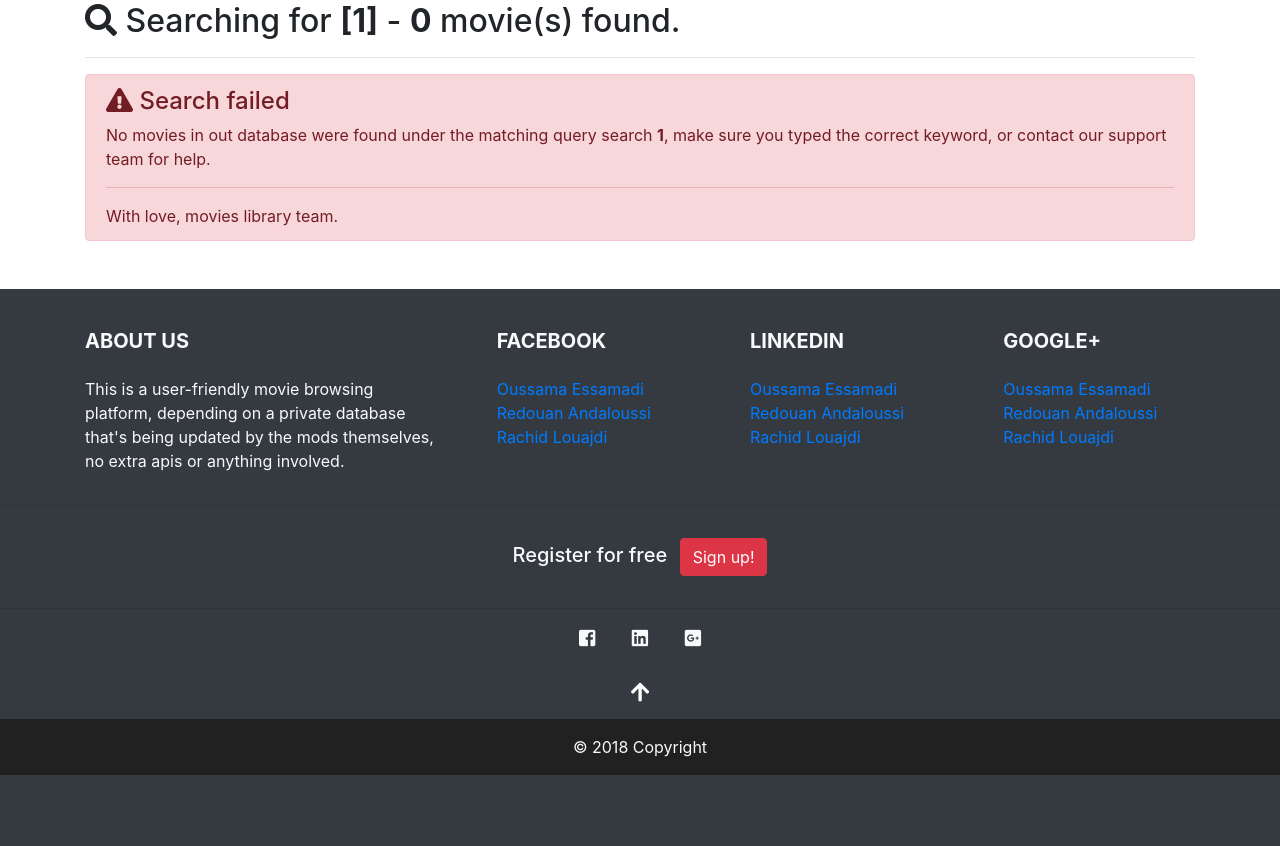
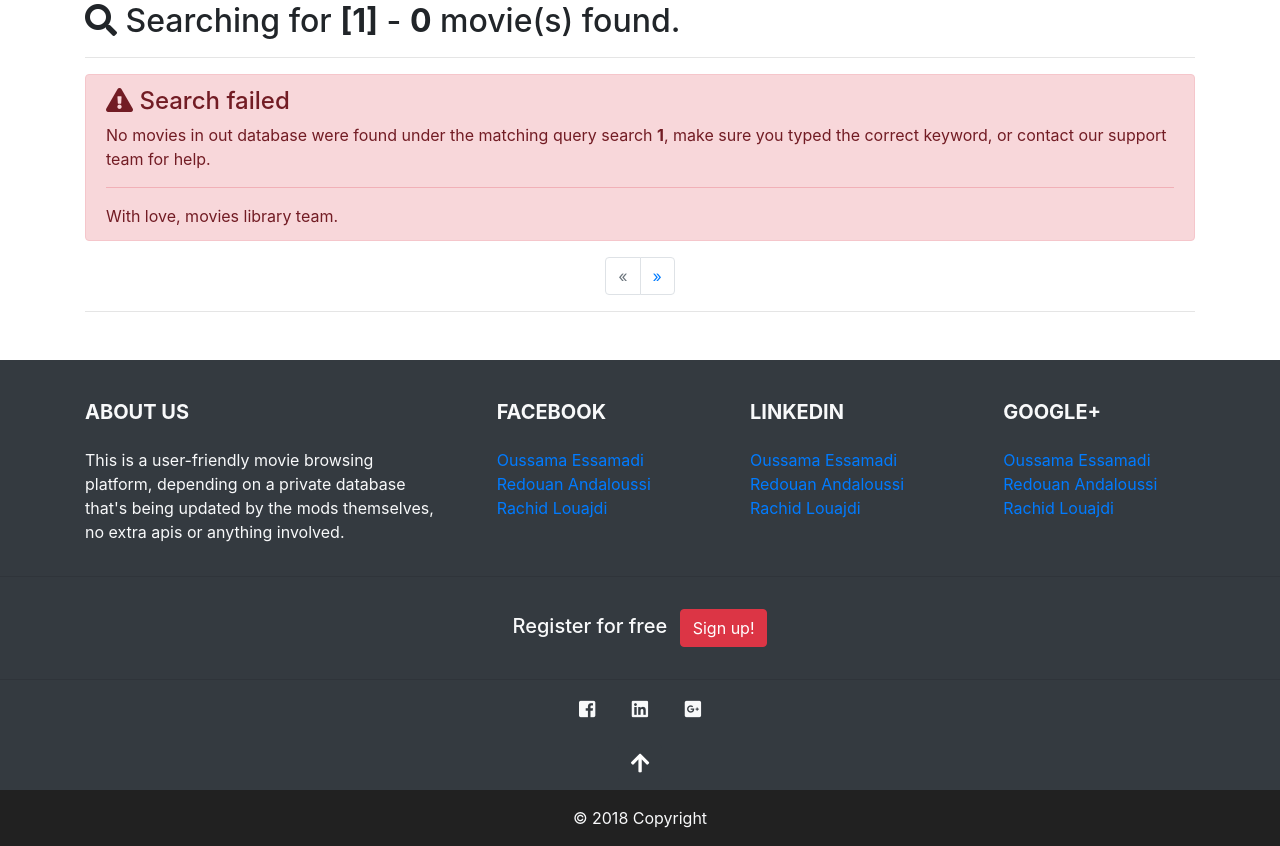
Before and after one commit to eoussama/movies-library, a PHP site: page /pages/search.php?searchQuery=1 in a window 1280 px wide. Shown: the part 492-1338 px from the top of the page. Before the commit the page ends 1267 px from the top, so only its background shows below. Run offline with PHP 8.4, Linux system fonts and the light colour scheme; tables that the repository leaves empty hold one stand-in row (values such as "Sample post").

Commit message:
Minor update
+ Pagination added.
+ 3 more movies added.

```diff
--- a/includes/header.php
+++ b/includes/header.php
@@ -115,6 +115,7 @@
 								<a class="dropdown-item" href="\movies-library\pages\search.php?searchQuery=&filterCategory=Romance">Romance</a>
 								<a class="dropdown-item" href="\movies-library\pages\search.php?searchQuery=&filterCategory=Thriller">Thriller</a>
 								<a class="dropdown-item" href="\movies-library\pages\search.php?searchQuery=&filterCategory=War">War</a>
+								<a class="dropdown-item" href="\movies-library\pages\search.php?searchQuery=&filterCategory=Western">Western</a>
 							</div>
 						</li>
 						<li class="nav-item">
--- a/pages/search.php
+++ b/pages/search.php
@@ -4,17 +4,24 @@
 
 	$searchQuery = $_GET['searchQuery'];
 	$filterCategory = !isset($_GET['filterCategory']) == true ? "" : $_GET['filterCategory'];
+	$resultPage = !isset($_GET['resultPage']) == true ? 0 : $_GET['resultPage'];
 
-	if(strlen($filterCategory) == 0)
-		$query = "SELECT * FROM `movies` WHERE `title` LIKE '%$searchQuery%';";
+	if(strlen($filterCategory) == 0) {
+		$query = "SELECT * FROM `movies` WHERE `title` LIKE '%$searchQuery%' LIMIT ".($resultPage * 5).", 5;";
+		$rquery = "SELECT * FROM `movies` WHERE `title` LIKE '%$searchQuery%';";
+	}
 	else
-		$query = "SELECT * FROM `movies` WHERE `title` LIKE '%$searchQuery%' AND `categories` LIKE '%$filterCategory%';";
-
+	{
+		$query = "SELECT * FROM `movies` WHERE `title` LIKE '%$searchQuery%' AND `categories` LIKE '%$filterCategory%' LIMIT ".($resultPage * 5).", 5;";
+		$rquery = "SELECT * FROM `movies` WHERE `title` LIKE '%$searchQuery%' AND `categories` LIKE '%$filterCategory%';";
+	}
 	$results = mysqli_query($con, $query);
+	$rows = mysqli_num_rows(mysqli_query($con, $rquery));
+	$pages = ceil($rows / 5);
 	$movies = mysqli_fetch_all($results, MYSQLI_ASSOC);
 ?>
  		<main class="container mt-5 mb-5">
-      		<h2><i class="fa fa-search"></i> Searching for <?php echo (strlen($searchQuery) == 0 ? "<b>[Movies]</b>" : "<b>[$searchQuery]</b>"); ?> - <?php echo (strlen($filterCategory) != 0 ? "Filter: <b>[$filterCategory]</b> -" : ""); ?> <?php echo "<b>".sizeof($movies)."</b>"; ?> movie(s) found.</h2>
+      		<h2><i class="fa fa-search"></i> Searching for <?php echo (strlen($searchQuery) == 0 ? "<b>[Movies]</b>" : "<b>[$searchQuery]</b>"); ?> - <?php echo (strlen($filterCategory) != 0 ? "Filter: <b>[$filterCategory]</b> -" : ""); ?> <?php echo "<b>".$rows."</b>"; ?> movie(s) found.</h2>
       		<hr>
       		<?php if(sizeof($movies) == 0): ?>
       			<div class="alert alert-danger" role="alert">
@@ -46,6 +53,27 @@
 					</div>
 				<?php endforeach; ?>
        		<?php endif; ?>
+
+       		<nav aria-label="Movie pagination">
+				<ul class="pagination justify-content-center">
+					<li class="page-item <?php if($resultPage == 0) echo "disabled" ?>">
+						<a class="page-link" href="<?php echo "\movies-library\pages\search.php?searchQuery=$searchQuery&filterCategory=$filterCategory&resultPage=".($resultPage - 1); ?>" aria-label="Previous">
+							<span aria-hidden="true">&laquo;</span>
+							<span class="sr-only">Previous</span>
+						</a>
+					</li>
+					<?php for($i = 0; $i<$pages; $i++): ?>
+						<li class="page-item <?php if($i == $resultPage) echo "active" ?>"><a class="page-link" href="<?php echo "\movies-library\pages\search.php?searchQuery=$searchQuery&filterCategory=$filterCategory&resultPage=$i"; ?>"><?php echo $i + 1; ?></a></li>
+					<?php endfor; ?>
+					<li class="page-item <?php if($resultPage + 1 == $pages) echo "disabled" ?>">
+						<a class="page-link" href="<?php echo "\movies-library\pages\search.php?searchQuery=$searchQuery&filterCategory=$filterCategory&resultPage=".($resultPage + 1); ?>" aria-label="Next">
+							<span aria-hidden="true">&raquo;</span>
+							<span class="sr-only">Next</span>
+						</a>
+					</li>
+				</ul>
+				<hr>
+			</nav>
         </main>
 <?php
 	include "../includes/footer.php";
```
Also changed, not shown: images/movies/19.jpg (added), images/movies/20.jpg (added), images/movies/21.jpg (added).
